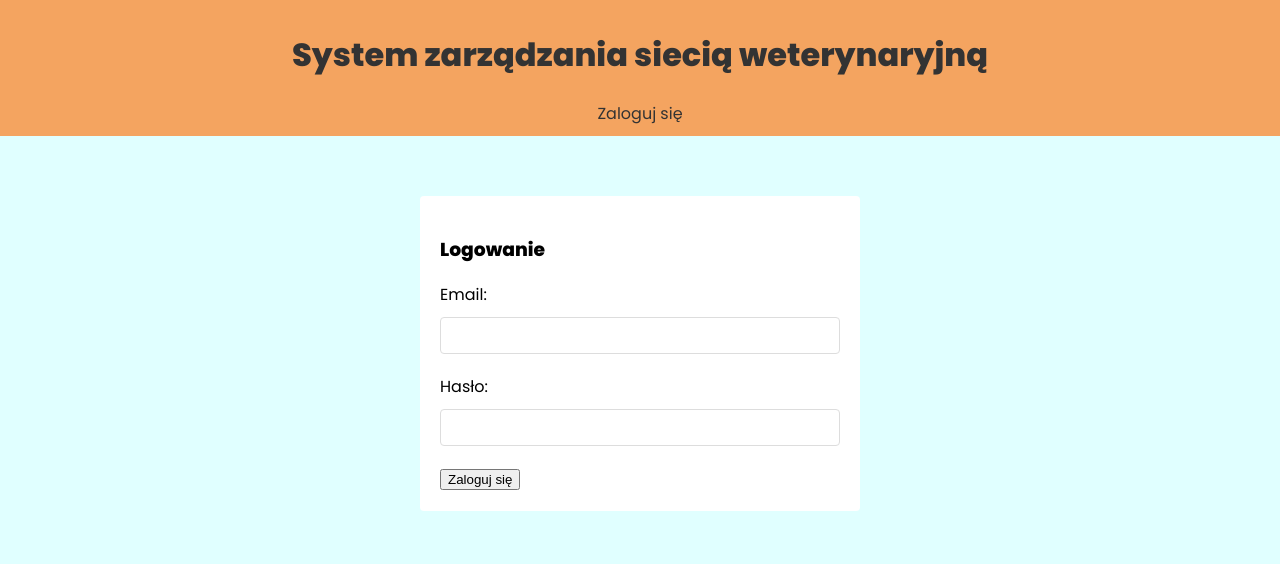
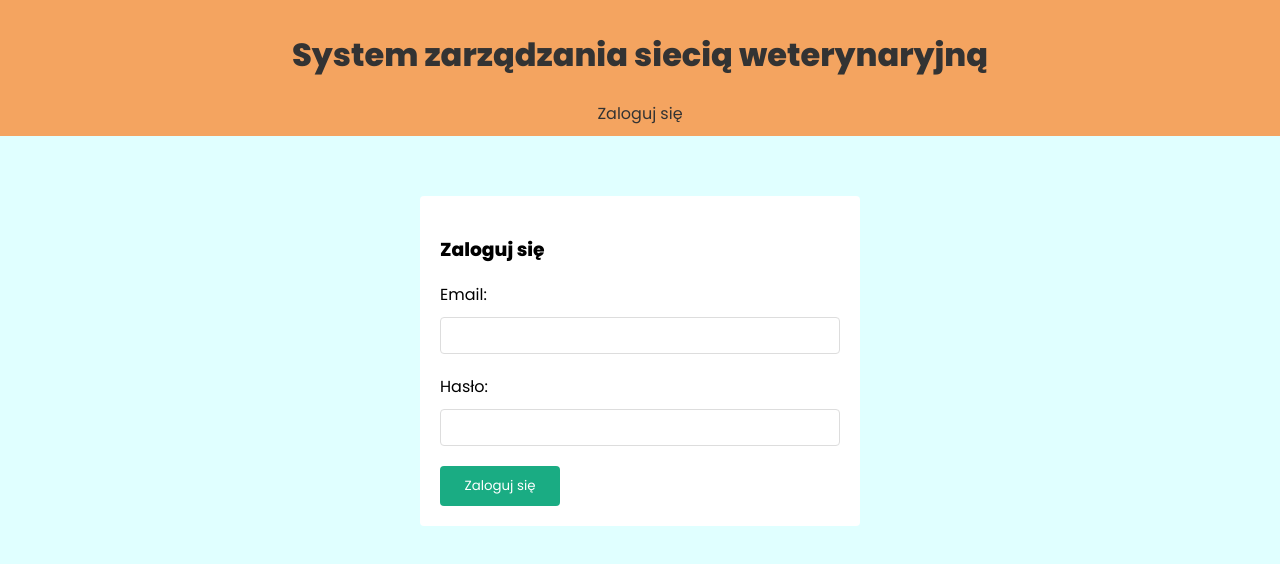
Before and after one commit to vet-agh/VET, a React (Create React App) app in the folder frontend/: page /login in a window 1280 px wide. Shown: the top 564 px of the page. Built offline with nearby package versions, Linux system fonts and the light colour scheme.

Commit message:
VET-105 Additional style changes

```diff
--- a/frontend/src/components/ClientForm.js
+++ b/frontend/src/components/ClientForm.js
@@ -42,16 +42,16 @@ const ClientForm = () => {
             <h3> Dodaj nowego klienta: </h3>
 
             <label> Imię: </label>
-            <input type="text" onChange={(e) => setImie(e.target.value)} value={imie}/>
+            <input type="text" onChange={(c) => setImie(c.target.value)} value={imie}/>
 
             <label> Nazwisko: </label>
-            <input type="text" onChange={(e) => setNazwisko(e.target.value)} value={nazwisko}/>
+            <input type="text" onChange={(c) => setNazwisko(c.target.value)} value={nazwisko}/>
 
             <label> Numer konta (opcjonalne): </label>
-            <input type="text" onChange={(e) => setNumer_konta(e.target.value)} value={numer_konta}/>
+            <input type="text" onChange={(c) => setNumer_konta(c.target.value)} value={numer_konta}/>
 
             <label> Numer identyfikacyjny pacjenta: </label>
-            <input type="text" onChange={(e) => setId_pacjenta(e.target.value)} value={id_pacjenta}/>
+            <input type="text" onChange={(c) => setId_pacjenta(c.target.value)} value={id_pacjenta}/>
 
             <button className="add-button">Dodaj klienta</button>
 
--- a/frontend/src/components/EmployeeForm.js
+++ b/frontend/src/components/EmployeeForm.js
@@ -3,6 +3,7 @@ import { useEmployeesContext } from '../hooks/useEmployeeContext'
 
 const EmployeeForm = () => {
     const {dispatch} = useEmployeesContext()
+
     const [imie, setImie] = useState('')
     const [nazwisko, setNazwisko] = useState('')
     const [numer_telefonu, setNumer_telefonu] = useState('')
--- a/frontend/src/components/Navbar.js
+++ b/frontend/src/components/Navbar.js
@@ -23,7 +23,7 @@ const Navbar = () => {
                     <p>
                         <span>{user.email}</span>
                     </p>
-                    <button onClick={handleClick}> Wyloguj się </button>
+                    <button className="logout-button" onClick={handleClick}>Wyloguj</button>
                 </div>
                 )}
 
--- a/frontend/src/components/PatientForm.js
+++ b/frontend/src/components/PatientForm.js
@@ -3,6 +3,7 @@ import { usePatientContext } from "../hooks/usePatientContext";
 
 const PatientForm = () => {
     const {dispatch} = usePatientContext()
+
     const [imie, setImie] = useState('')
     const [gatunek, setGatunek] = useState('')
     const [rasa, setRasa] = useState('')
@@ -44,16 +45,16 @@ const PatientForm = () => {
         <h3> Dodaj nowego pacjenta do rejestru: </h3>
 
         <label>Imię pacjenta:</label>
-        <input type="text" onChange={(e) => setImie(e.target.value)} value = {imie}/>
+        <input type="text" onChange={(p) => setImie(p.target.value)} value = {imie}/>
 
         <label>Gatunek pacjenta:</label>
-        <input type="text" onChange={(e) => setGatunek(e.target.value)} value = {gatunek}/>
+        <input type="text" onChange={(p) => setGatunek(p.target.value)} value = {gatunek}/>
 
         <label>Rasa pacjenta:</label>
-        <input type="text" onChange={(e) => setRasa(e.target.value)} value = {rasa}/>
+        <input type="text" onChange={(p) => setRasa(p.target.value)} value = {rasa}/>
 
         <label>ID Właściciela:</label>
-        <input type="number" onChange={(e) => setIdWlasciciela(e.target.value)} value = {id_wlasciciela}/>
+        <input type="number" onChange={(p) => setIdWlasciciela(p.target.value)} value = {id_wlasciciela}/>
 
         <button className="add-button"> Dodaj pacjenta </button>
         {error && <div className="error"> {error} </div>}
--- a/frontend/src/index.css
+++ b/frontend/src/index.css
@@ -16,6 +16,10 @@ body {
 
 header {
   background: #fff;
+}
+
+.container {
+  position: relative;
 }
 
 header .container {
@@ -118,6 +122,46 @@ div.error {
   background-color: #a12315;
 }
 
+.logout-button {
+  position: absolute;
+  top: 5%;
+  right: 2%;
+  font-family: "Poppins";
+  margin: auto 0;
+  text-align: center;
+  background-color: #f44336;
+  border: none;
+  color: white;
+  width: 10%;
+  height: 40px;
+  text-decoration: none;
+  cursor: pointer;
+  border-radius: 4px;
+}
+
+.logout-button:hover {
+  background-color: #a12315;
+}
+
+.login-button {
+  background-color: var(--primary);
+  right: 5%;
+  font-family: "Poppins";
+  margin: auto 0;
+  text-align: center;
+  border: none;
+  color: white;
+  width: 30%;
+  height: 40px;
+  text-decoration: none;
+  cursor: pointer;
+  border-radius: 4px;
+}
+
+.login-button:hover {
+  background-color: rgb(21, 71, 21);
+}
+
 .go_back{
   width: 15%;
   height: 20%;
--- a/frontend/src/pages/Login.js
+++ b/frontend/src/pages/Login.js
@@ -15,15 +15,15 @@ const Login = () => {
     return (
         <form className="login" onSubmit={handleSubmit}>
 
-            <h3> Logowanie </h3>
+            <h3>Zaloguj się</h3>
 
-            <label> Email:  </label>
-            <input type = "email" onChange={(e) => setEmail(e.target.value)} value={email}/>
+            <label>Email: </label>
+            <input type="email" onChange={(e) => setEmail(e.target.value)} value={email}/>
 
-            <label> Hasło:  </label>
+            <label>Hasło:  </label>
             <input type = "password" onChange={(e) => setPassword(e.target.value)} value={password}/>
 
-            <button disabled={isLoading}> Zaloguj się </button>
+            <button className="login-button" disabled={isLoading}>Zaloguj się</button>
             {error && <div className="error"> {error} </div>}
 
         </form>
--- a/frontend/src/views/ClientMainPage.js
+++ b/frontend/src/views/ClientMainPage.js
@@ -25,7 +25,7 @@ const ClientPage = () => {
     <>
         <div className="go_back">
             <form action="/">
-            <input type="submit" value="Wróć do strony głównej" /></form>
+            <input className="go-back-button" type="submit" value="Wróć do strony głównej" /></form>
         </div>
         <ClientForm/>
         <h2>Lista klientów:</h2>
```
